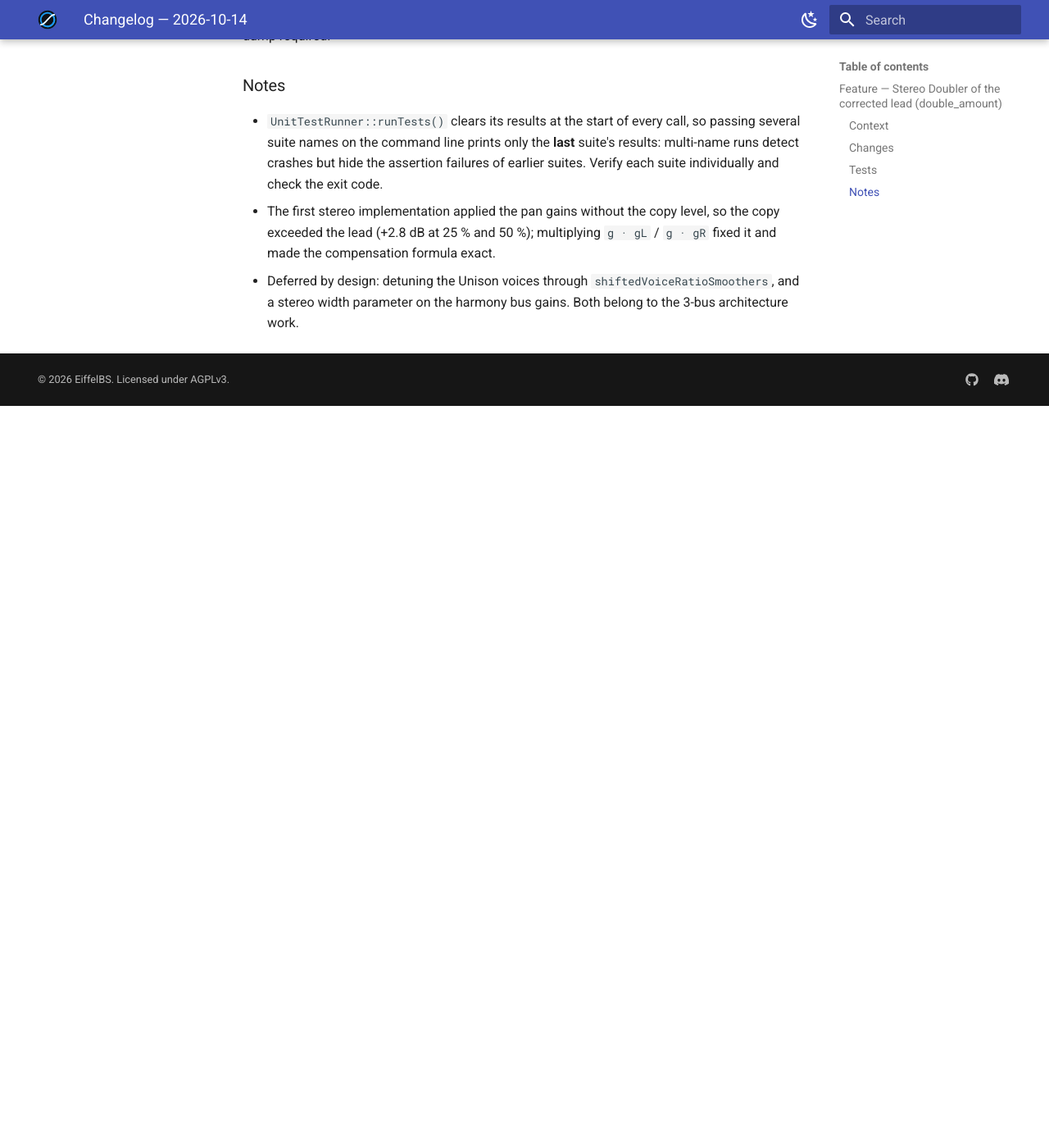
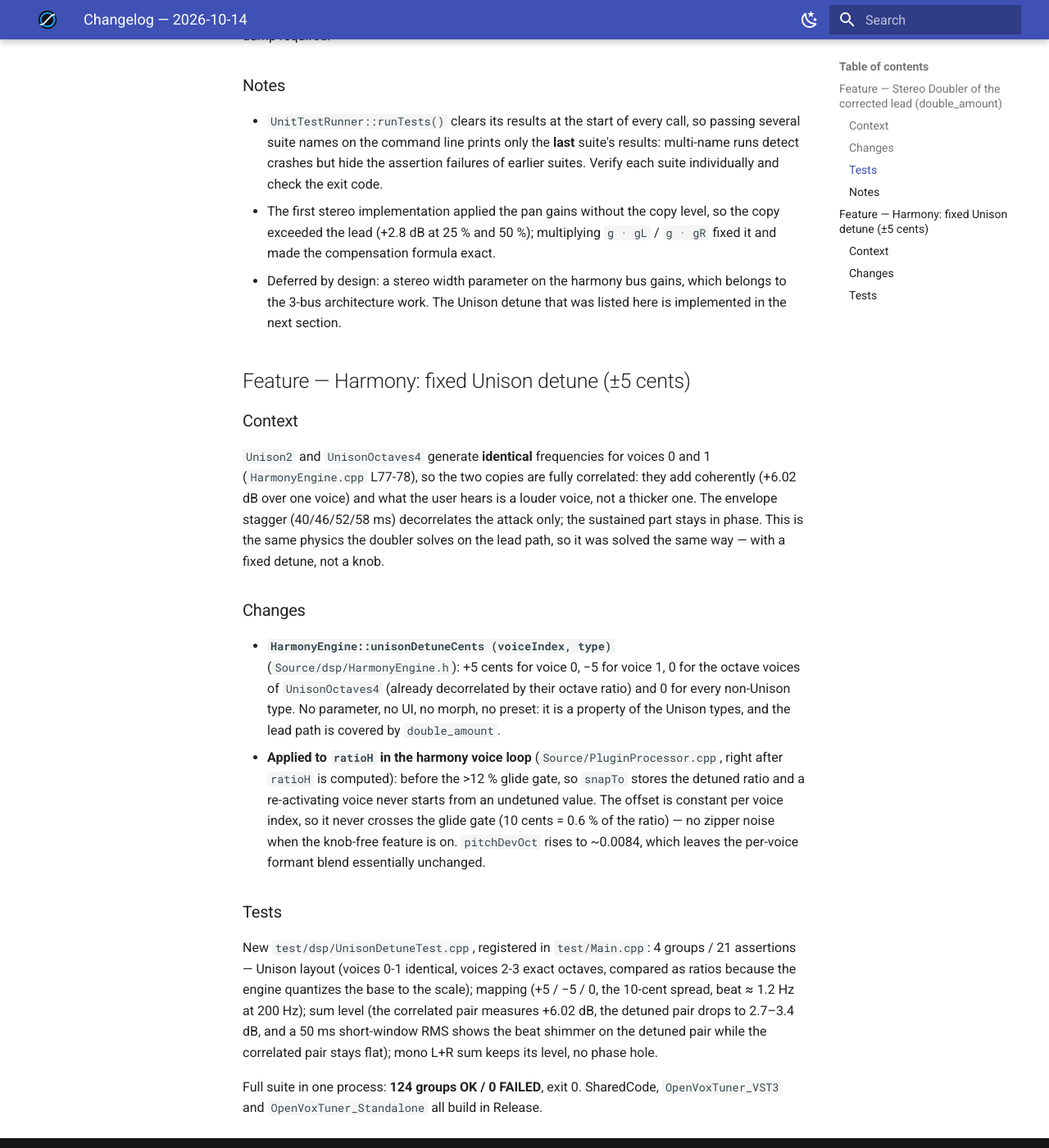
Before and after one commit to EiffelBS/OpenVoxTuner, an MkDocs documentation site: the page built from docs/changelog/changelog-2026-10-14.md, in a window 1280 px wide and 1400 px high, scrolled down 2599 px. Shown: the whole window at 82% size. Built offline with MkDocs 1.6.1 and Material for MkDocs 9.7.7, drawn with Linux system fonts in a browser that asks for light colours; the version menu is left out; before the commit the page ends 3094 px from its top, so only the background shows below that.

Commit message:
dsp: fixed Unison detune (+/-5 cents) on the unison voice pair

```diff
--- a/docs/changelog/changelog-2026-10-14.md
+++ b/docs/changelog/changelog-2026-10-14.md
@@ -109,6 +109,43 @@ memory dump required.
 - The first stereo implementation applied the pan gains without the copy
   level, so the copy exceeded the lead (+2.8 dB at 25 % and 50 %); multiplying
   `g · gL` / `g · gR` fixed it and made the compensation formula exact.
-- Deferred by design: detuning the Unison voices through
-  `shiftedVoiceRatioSmoothers`, and a stereo width parameter on the harmony
-  bus gains. Both belong to the 3-bus architecture work.
+- Deferred by design: a stereo width parameter on the harmony bus gains, which
+  belongs to the 3-bus architecture work. The Unison detune that was listed here
+  is implemented in the next section.
+
+## Feature — Harmony: fixed Unison detune (±5 cents)
+
+### Context
+`Unison2` and `UnisonOctaves4` generate **identical** frequencies for voices 0
+and 1 (`HarmonyEngine.cpp` L77-78), so the two copies are fully correlated: they
+add coherently (+6.02 dB over one voice) and what the user hears is a louder
+voice, not a thicker one. The envelope stagger (40/46/52/58 ms) decorrelates the
+attack only; the sustained part stays in phase. This is the same physics the
+doubler solves on the lead path, so it was solved the same way — with a fixed
+detune, not a knob.
+
+### Changes
+- **`HarmonyEngine::unisonDetuneCents (voiceIndex, type)`** (`Source/dsp/HarmonyEngine.h`):
+  +5 cents for voice 0, −5 for voice 1, 0 for the octave voices of
+  `UnisonOctaves4` (already decorrelated by their octave ratio) and 0 for every
+  non-Unison type. No parameter, no UI, no morph, no preset: it is a property of
+  the Unison types, and the lead path is covered by `double_amount`.
+- **Applied to `ratioH` in the harmony voice loop** (`Source/PluginProcessor.cpp`,
+  right after `ratioH` is computed): before the >12 % glide gate, so `snapTo`
+  stores the detuned ratio and a re-activating voice never starts from an
+  undetuned value. The offset is constant per voice index, so it never crosses
+  the glide gate (10 cents = 0.6 % of the ratio) — no zipper noise when the
+  knob-free feature is on. `pitchDevOct` rises to ~0.0084, which leaves the
+  per-voice formant blend essentially unchanged.
+
+### Tests
+New `test/dsp/UnisonDetuneTest.cpp`, registered in `test/Main.cpp`: 4 groups /
+21 assertions — Unison layout (voices 0-1 identical, voices 2-3 exact octaves,
+compared as ratios because the engine quantizes the base to the scale); mapping
+(+5 / −5 / 0, the 10-cent spread, beat ≈ 1.2 Hz at 200 Hz); sum level (the
+correlated pair measures +6.02 dB, the detuned pair drops to 2.7–3.4 dB, and a
+50 ms short-window RMS shows the beat shimmer on the detuned pair while the
+correlated pair stays flat); mono L+R sum keeps its level, no phase hole.
+
+Full suite in one process: **124 groups OK / 0 FAILED**, exit 0. SharedCode,
+`OpenVoxTuner_VST3` and `OpenVoxTuner_Standalone` all build in Release.
```
Also changed, not shown: docs/implementation-roadmap.md (+16 -0 lines), docs/testing.md (+6 -1 lines), docs/user-guide/harmony.md (+9 -0 lines), 4 other files.
